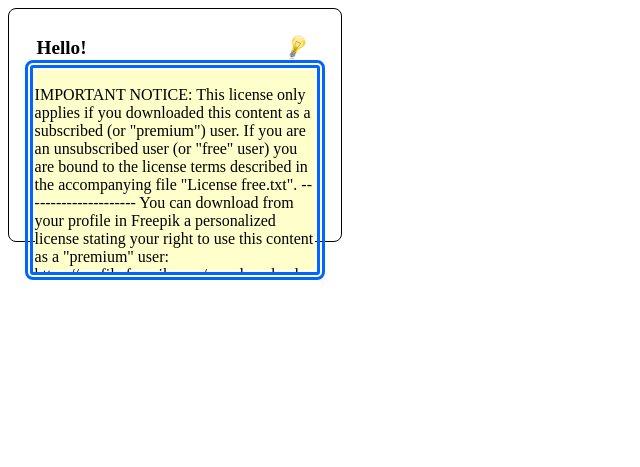
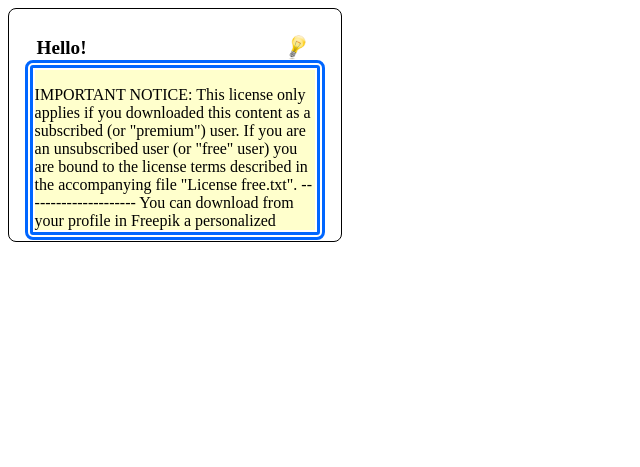
Before and after one commit to maksi-artz/it-academy-homework, a plain HTML site: page homework 2807/index.html in a window 1280 px wide. Shown: the whole page, without its empty margins (0-640 px from the left). Drawn offline with Linux system fonts and the light colour scheme.

Commit message:
correct height

```diff
--- a/homework 2807/style.css
+++ b/homework 2807/style.css
@@ -22,7 +22,7 @@ h1 {
 .content {
     border: 0.5em double rgba(0,102,255,1);;
     border-radius: 8px;
-    height: 100%;
+    height: 160px;
     overflow: auto;
     padding: 0.1em;
     background-color: #ffc;
```
